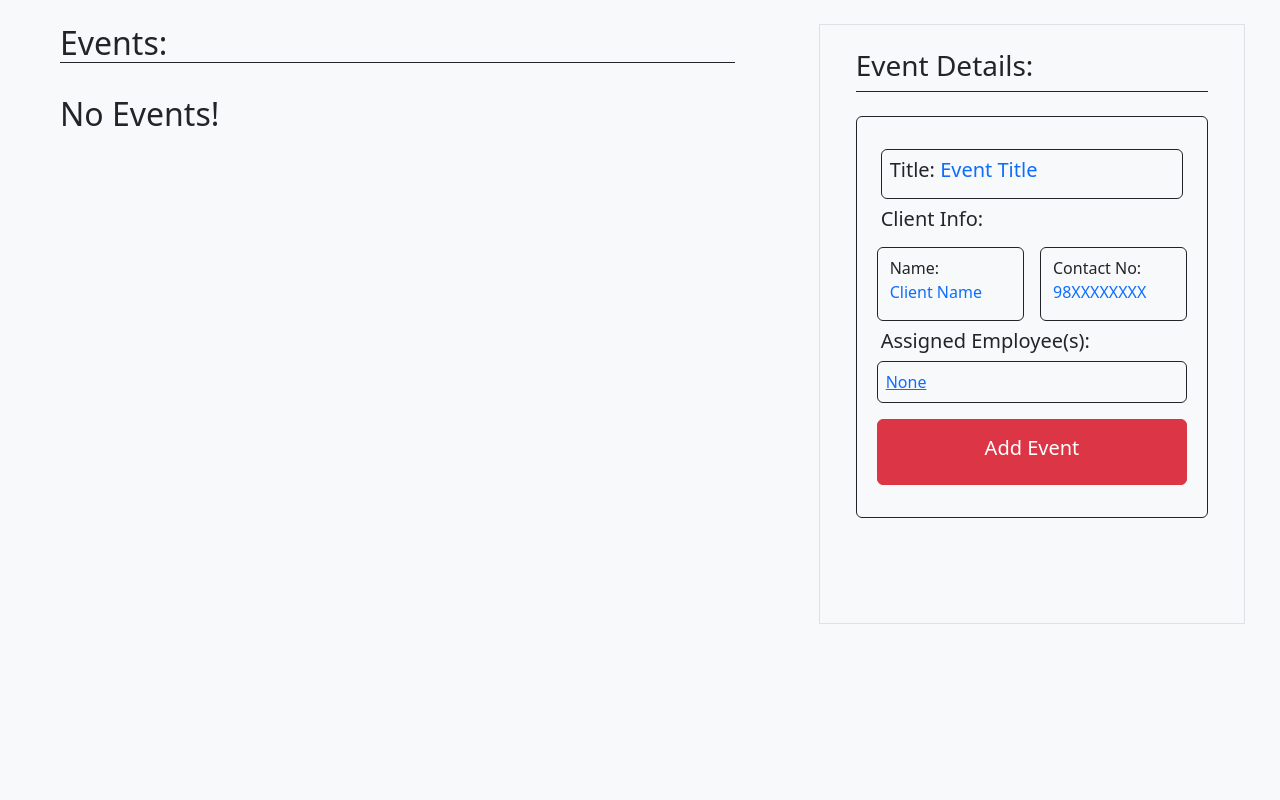
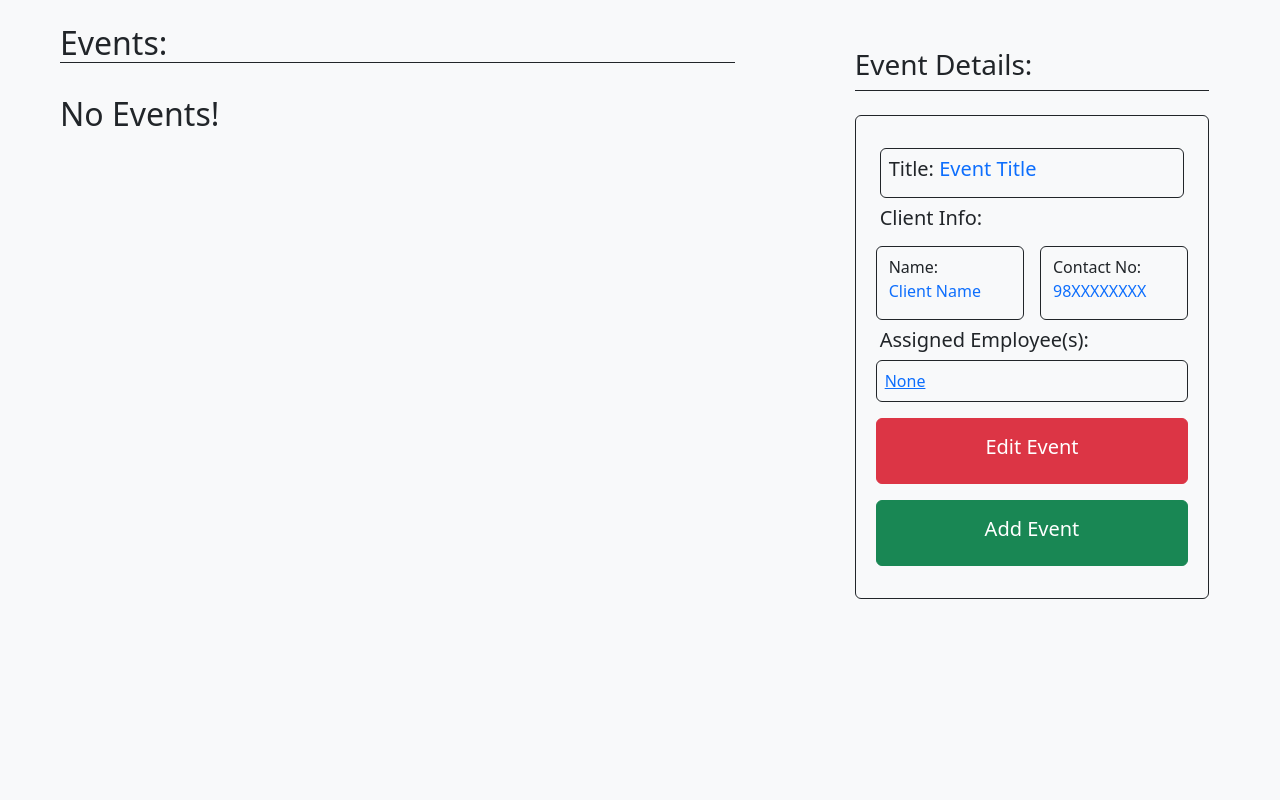
Before and after one commit to AFniljK/samir-project, a Flask app: page /events in a window 1280 px wide. Shown: the part 56-856 px from the top of the page. Run offline with Flask 3, Linux system fonts and the light colour scheme; data that the repository does not hold is empty.

Commit message:
button for editing events

```diff
--- a/templates/events.html
+++ b/templates/events.html
@@ -39,7 +39,7 @@
             </div>
 
             <!-- Event Details -->
-            <div class="col-md-4 bg-light m-4 h-75 d-flex flex-column border">
+            <div class="col-md-4 bg-light m-4 h-75 d-flex flex-column">
                 <div class="p-4">
                     <h3 class="border-bottom border-dark pb-2">Event Details:</h3>
                     <div class="border border-dark p-4 mt-4 rounded">
@@ -70,7 +70,13 @@
                         </div>
 
                         <div class="row p-2">
-                            <button type="button" class="btn btn-danger py-3" onclick="addEvent();">
+                            <button type="button" class="btn btn-danger py-3" onclick="editEvent(this);">
+                                <h5>Edit Event</h5>
+                            </button>
+                        </div>
+
+                        <div class="row p-2">
+                            <button type="button" class="btn btn-success py-3" onclick="addEvent();">
                                 <h5>Add Event</h5>
                             </button>
                         </div>
```
